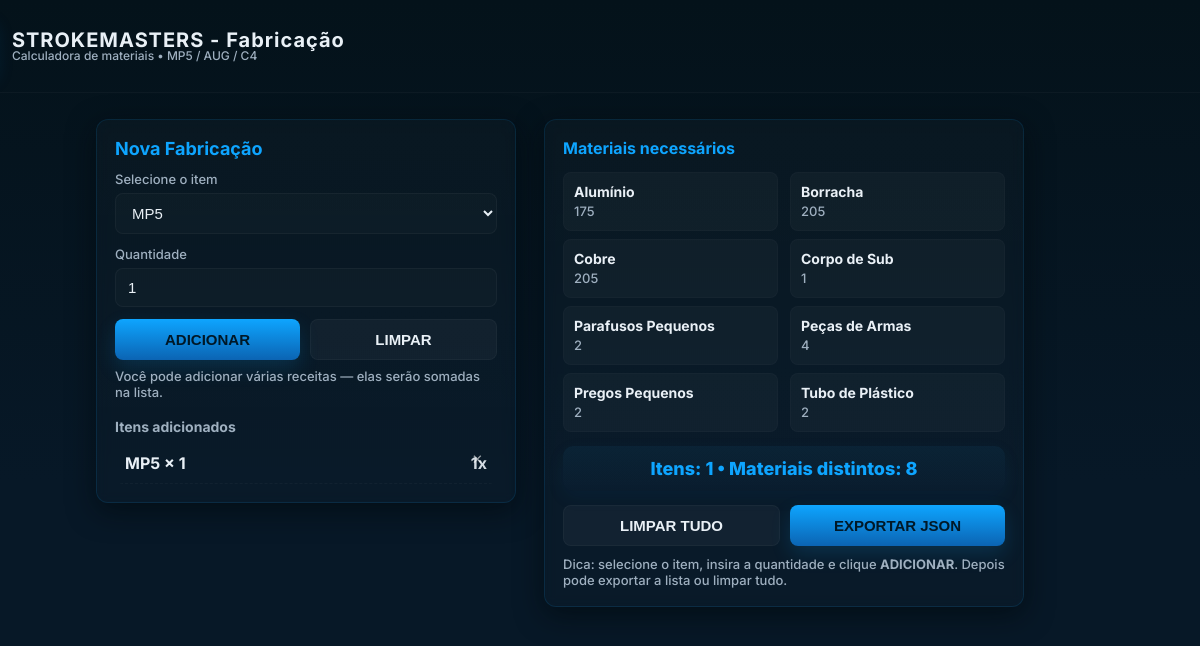
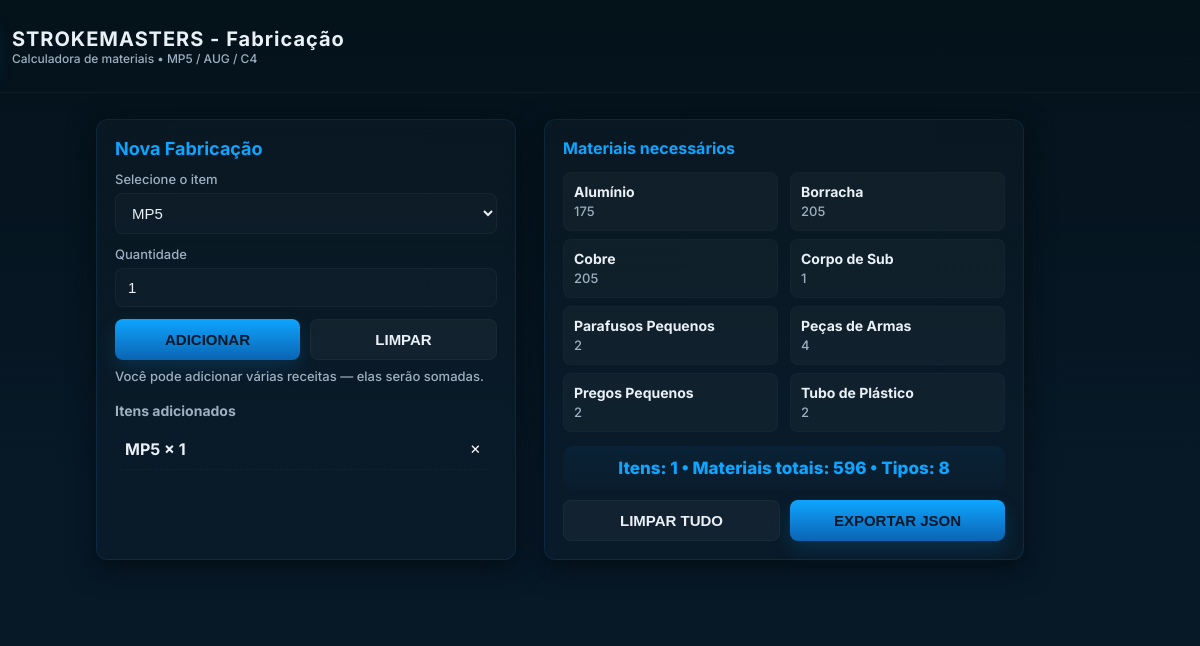
Before and after one commit to strokemasters/ruptura-calculadora, a plain HTML site: page index.html in a window 1280 px wide. Both pictures are taken after a click on the button "ADICIONAR". Shown: the full height of the page, 80-1280 px from the left. Drawn offline with Linux system fonts and the light colour scheme.

Commit message:
Update index.html

```diff
--- a/index.html
+++ b/index.html
@@ -12,8 +12,8 @@
   :root{
     --bg:#06121a;
     --panel:#071824;
-    --accent:#0ea5ff; /* cyan-blue */
-    --accent-2:#0b64b3; /* deeper blue */
+    --accent:#0ea5ff;
+    --accent-2:#0b64b3;
     --white:#e9f0f6;
     --muted:#9fb0c0;
     --glass: rgba(255,255,255,0.03);
@@ -25,9 +25,7 @@
     margin:0;
     background: linear-gradient(180deg,#04121a 0%, #071827 60%);
     color:var(--white);
-    font-family: 'Inter', system-ui, -apple-system, "Segoe UI", Roboto, "Helvetica Neue", Arial;
-    -webkit-font-smoothing:antialiased;
-    -moz-osx-font-smoothing:grayscale;
+    font-family: 'Inter', system-ui;
     min-height:100vh;
   }
 
@@ -44,36 +42,33 @@
     height:56px;
     object-fit:contain;
     border-radius:8px;
-    box-shadow: 0 6px 18px rgba(11,100,179,0.18), inset 0 -2px 6px rgba(255,255,255,0.03);
+    box-shadow: 0 6px 18px rgba(11,100,179,0.18);
   }
 
   header .title {
     display:flex;
     flex-direction:column;
-    line-height:1;
   }
+
   header .title h1{
     margin:0;
     font-size:20px;
     letter-spacing:1px;
-    color:var(--white);
   }
+
   header .title p {
     margin:0;
     font-size:12px;
     color:var(--muted);
   }
 
-  /* layout */
   .wrap{
     display:flex;
     gap:28px;
     padding:26px;
-    align-items:flex-start;
     justify-content:center;
   }
 
-  /* left: controls */
   .panel {
     width: 420px;
     background: linear-gradient(180deg, rgba(255,255,255,0.02), rgba(255,255,255,0.01));
@@ -81,7 +76,6 @@
     padding:18px;
     border: 1px solid var(--card-border);
     box-shadow: 0 8px 28px rgba(2,8,12,0.6);
-    backdrop-filter: blur(6px);
   }
 
   .panel h2{
@@ -102,11 +96,7 @@
     font-size:15px;
   }
 
-  .row {
-    display:flex;
-    gap:10px;
-    margin-top:12px;
-  }
+  .row { display:flex; gap:10px; margin-top:12px; }
   .btn {
     flex:1;
     padding:11px;
@@ -135,7 +125,6 @@
     margin-top:8px;
   }
 
-  /* right: results */
   .results {
     width:480px;
     background: linear-gradient(180deg, rgba(255,255,255,0.02), rgba(255,255,255,0.01));
@@ -143,8 +132,6 @@
     padding:18px;
     border:1px solid var(--card-border);
     box-shadow:0 8px 28px rgba(2,8,12,0.6);
-    backdrop-filter: blur(6px);
-    height:fit-content;
   }
 
   .results h3{
@@ -165,7 +152,6 @@
     padding:10px;
     border-bottom:1px dashed rgba(255,255,255,0.03);
     font-weight:600;
-    color:var(--white);
   }
 
   .materials {
@@ -182,14 +168,8 @@
     border:1px solid rgba(255,255,255,0.02);
   }
 
-  .mat b{display:block; font-size:14px; color:var(--white)}
+  .mat b{display:block; font-size:14px;}
   .mat span{color:var(--muted); font-size:13px}
-
-  .footer-actions{
-    margin-top:14px;
-    display:flex;
-    gap:10px;
-  }
 
   .big-total{
     margin-top:14px;
@@ -198,23 +178,16 @@
     background:linear-gradient(180deg, rgba(14,165,255,0.06), rgba(11,100,179,0.03));
     color:var(--accent);
     font-weight:800;
-    font-size:18px;
+    font-size:17px;
     text-align:center;
-    box-shadow:0 6px 18px rgba(11,100,179,0.08);
   }
 
-  /* responsive */
-  @media (max-width:960px){
-    .wrap{flex-direction:column; padding:18px}
-    .panel, .results { width:100% }
-  }
 </style>
 </head>
 <body>
 
 <header>
-  <!-- put your logo file in the repo and name it `logo.png` or change the src -->
-  <img class="logo" src="logo.png" alt="logo (coloque logo.png no repositório)">
+  <img class="logo" src="logo.png" alt="logo">
   <div class="title">
     <h1>STROKEMASTERS - Fabricação</h1>
     <p>Calculadora de materiais • MP5 / AUG / C4</p>
@@ -223,18 +196,17 @@
 
 <div class="wrap">
 
-  <!-- left: controls -->
-  <section class="panel" aria-label="Controles">
+  <section class="panel">
     <h2>Nova Fabricação</h2>
 
-    <label for="item">Selecione o item</label>
+    <label>Selecione o item</label>
     <select id="item">
       <option value="mp5">MP5</option>
       <option value="aug">AUG</option>
       <option value="c4">C4 Grande</option>
     </select>
 
-    <label for="qty">Quantidade</label>
+    <label>Quantidade</label>
     <input id="qty" type="number" min="1" value="1" />
 
     <div class="row">
@@ -242,230 +214,162 @@
       <button class="btn btn-clear" id="btnClearLocal">LIMPAR</button>
     </div>
 
-    <div class="small-muted">Você pode adicionar várias receitas — elas serão somadas na lista.</div>
+    <div class="small-muted">Você pode adicionar várias receitas — elas serão somadas.</div>
 
     <div style="margin-top:18px;">
-      <h2 style="font-size:14px; color:var(--muted); margin-bottom:8px">Itens adicionados</h2>
-      <div id="cart" class="cart-list" style="max-height:220px; overflow:auto;"></div>
+      <h2 style="font-size:14px;color:var(--muted)">Itens adicionados</h2>
+      <div id="cart" class="cart-list" style="max-height:220px;overflow:auto;"></div>
     </div>
   </section>
 
-  <!-- right: results -->
-  <aside class="results" aria-label="Materiais">
+  <aside class="results">
     <h3>Materiais necessários</h3>
 
-    <div id="materials" class="materials">
-      <!-- dynamically filled -->
+    <div id="materials" class="materials"></div>
+
+    <div class="big-total" id="grandTotal">
+      TOTAL
     </div>
 
-    <div class="big-total" id="grandTotal">TOTAL (indicativo): R$ 0,00</div>
-
-    <div class="footer-actions">
+    <div class="footer-actions" style="display:flex; gap:10px; margin-top:10px;">
       <button class="btn btn-clear" id="btnReset">LIMPAR TUDO</button>
       <button class="btn btn-add" id="btnExport">EXPORTAR JSON</button>
-    </div>
-
-    <div style="margin-top:10px; font-size:13px; color:var(--muted)">
-      Dica: selecione o item, insira a quantidade e clique <b>ADICIONAR</b>. Depois pode exportar a lista ou limpar tudo.
     </div>
   </aside>
 
 </div>
 
 <script>
-/*
-  Receitas definidas (por 1 unidade)
-  Valores conforme sua confirmação
-*/
 const RECIPES = {
-  mp5: {
-    name: "MP5",
-    materials: {
-      "Alumínio": 175,
-      "Cobre": 205,
-      "Pregos Pequenos": 2,
-      "Tubo de Plástico": 2,
-      "Borracha": 205,
-      "Parafusos Pequenos": 2,
-      "Corpo de Sub": 1,
-      "Peças de Armas": 4
-    },
-    priceIndicative: 0
+  mp5:{
+    name:"MP5",
+    materials:{ "Alumínio":175,"Cobre":205,"Pregos Pequenos":2,"Tubo de Plástico":2,"Borracha":205,"Parafusos Pequenos":2,"Corpo de Sub":1,"Peças de Armas":4 }
   },
-  aug: {
-    name: "AUG",
-    materials: {
-      "Alumínio": 225,
-      "Cobre": 265,
-      "Pregos Pequenos": 4,
-      "Tubo de Plástico": 4,
-      "Borracha": 265,
-      "Parafusos Pequenos": 4,
-      "Corpo de Rifle": 1,
-      "Peças de Armas": 6
-    },
-    priceIndicative: 0
+  aug:{
+    name:"AUG",
+    materials:{ "Alumínio":225,"Cobre":265,"Pregos Pequenos":4,"Tubo de Plástico":4,"Borracha":265,"Parafusos Pequenos":4,"Corpo de Rifle":1,"Peças de Armas":6 }
   },
-  c4: {
-    name: "C4 Grande",
-    materials: {
-      "C4 Pequena": 1,
-      "Plástico": 150,
-      "Dinamite": 60,
-      "Fios": 45,
-      "Parafusos Médios": 15,
-      "Circuito Avançado": 5
-    },
-    priceIndicative: 0
+  c4:{
+    name:"C4 Grande",
+    materials:{ "C4 Pequena":1,"Plástico":150,"Dinamite":60,"Fios":45,"Parafusos Médios":15,"Circuito Avançado":5 }
   }
 };
 
-/* cart (array of {key,qty}) and aggregated materials */
-let cart = [];
-let aggregate = {};
+let cart=[];
+let aggregate={};
 
-/* DOM refs */
-const itemEl = document.getElementById('item');
-const qtyEl = document.getElementById('qty');
-const btnAdd = document.getElementById('btnAdd');
-const btnClearLocal = document.getElementById('btnClearLocal');
-const cartDiv = document.getElementById('cart');
-const materialsDiv = document.getElementById('materials');
-const grandTotalEl = document.getElementById('grandTotal');
-const btnReset = document.getElementById('btnReset');
-const btnExport = document.getElementById('btnExport');
+const itemEl=document.getElementById('item');
+const qtyEl=document.getElementById('qty');
+const btnAdd=document.getElementById('btnAdd');
+const btnClearLocal=document.getElementById('btnClearLocal');
+const cartDiv=document.getElementById('cart');
+const materialsDiv=document.getElementById('materials');
+const grandTotalEl=document.getElementById('grandTotal');
+const btnReset=document.getElementById('btnReset');
+const btnExport=document.getElementById('btnExport');
 
-/* Helpers */
-function formatNumber(n){
-  if (typeof n !== 'number') return n;
-  return n.toLocaleString('pt-BR');
-}
+function formatNumber(n){ return n.toLocaleString('pt-BR'); }
 
-/* Add item to cart */
-btnAdd.addEventListener('click', ()=>{
-  const key = itemEl.value;
-  let qty = parseInt(qtyEl.value) || 0;
-  if(qty <= 0){
-    alert('Quantidade precisa ser 1 ou mais.');
-    qtyEl.focus();
-    return;
-  }
-
-  // push to cart
-  cart.push({key, qty});
+btnAdd.addEventListener('click',()=>{
+  const key=itemEl.value;
+  const qty=parseInt(qtyEl.value)||0;
+  if(qty<=0){ alert("Quantidade inválida"); return; }
+  cart.push({key,qty});
   recalcAggregate();
   renderCart();
   renderMaterials();
 });
 
-/* Clear only input fields (not entire cart) */
-btnClearLocal.addEventListener('click', ()=>{
-  qtyEl.value = 1;
-  itemEl.selectedIndex = 0;
+btnClearLocal.addEventListener('click',()=>{
+  qtyEl.value=1;
+  itemEl.selectedIndex=0;
 });
 
-/* Calculate aggregated materials */
 function recalcAggregate(){
-  aggregate = {}; // reset
-  cart.forEach(entry => {
-    const recipe = RECIPES[entry.key];
-    if(!recipe) return;
-    const factor = entry.qty;
-    // for each material add factor*amount
+  aggregate={};
+  cart.forEach(entry=>{
+    const recipe=RECIPES[entry.key];
     for(const mat in recipe.materials){
-      const need = recipe.materials[mat] * factor;
-      aggregate[mat] = (aggregate[mat] || 0) + need;
+      aggregate[mat]=(aggregate[mat]||0)+(recipe.materials[mat]*entry.qty);
     }
   });
 }
 
-/* Render cart list */
 function renderCart(){
-  cartDiv.innerHTML = '';
-  if(cart.length === 0){
-    cartDiv.innerHTML = '<div style="padding:10px;color:var(--muted)">Nenhuma fabricação adicionada.</div>';
+  cartDiv.innerHTML="";
+  if(cart.length===0){
+    cartDiv.innerHTML='<div style="padding:10px;color:var(--muted)">Nenhuma fabricação adicionada.</div>';
     return;
   }
-  cart.forEach((c, idx) => {
-    const recipe = RECIPES[c.key];
-    const el = document.createElement('div');
-    el.className = 'cart-item';
-    el.innerHTML = `<div>${recipe.name} × ${c.qty}</div>
-                    <div style="opacity:0.9">${c.qty}x</div>`;
-    // add remove button
-    el.style.position='relative';
-    const removeBtn = document.createElement('button');
-    removeBtn.textContent = '✕';
-    removeBtn.title = 'Remover este item';
-    removeBtn.style.position='absolute';
-    removeBtn.style.right='8px';
-    removeBtn.style.top='8px';
-    removeBtn.style.background='transparent';
-    removeBtn.style.color='rgba(255,255,255,0.6)';
-    removeBtn.style.border='none';
-    removeBtn.style.cursor='pointer';
-    removeBtn.addEventListener('click', ()=> {
+  cart.forEach((c,idx)=>{
+    const recipe=RECIPES[c.key];
+    const div=document.createElement('div');
+    div.className='cart-item';
+    div.innerHTML=`${recipe.name} × ${c.qty}`;
+
+    const remove=document.createElement('button');
+    remove.textContent="✕";
+    remove.style.background='transparent';
+    remove.style.border='none';
+    remove.style.color='white';
+    remove.style.cursor='pointer';
+    remove.onclick=()=>{
       cart.splice(idx,1);
       recalcAggregate();
       renderCart();
       renderMaterials();
-    });
-    el.appendChild(removeBtn);
-    cartDiv.appendChild(el);
+    };
+
+    div.appendChild(remove);
+    cartDiv.appendChild(div);
   });
 }
 
-/* Render aggregated materials */
 function renderMaterials(){
-  materialsDiv.innerHTML = '';
-  const keys = Object.keys(aggregate);
-  if(keys.length === 0){
-    materialsDiv.innerHTML = '<div style="color:var(--muted)">Adicione itens para ver os materiais necessários.</div>';
-    grandTotalEl.textContent = 'TOTAL (indicativo): R$ 0,00';
+  materialsDiv.innerHTML="";
+
+  const mats=Object.keys(aggregate);
+
+  if(mats.length===0){
+    materialsDiv.innerHTML='<div style="color:var(--muted)">Adicione itens.</div>';
+    grandTotalEl.textContent="TOTAL";
     return;
   }
-  // sort materials alphabetically (optional)
-  keys.sort();
-  keys.forEach(k => {
-    const amount = aggregate[k];
-    const box = document.createElement('div');
-    box.className='mat';
-    box.innerHTML = `<b>${k}</b><span>${formatNumber(amount)}</span>`;
-    materialsDiv.appendChild(box);
+
+  mats.sort();
+  mats.forEach(k=>{
+    const el=document.createElement('div');
+    el.className='mat';
+    el.innerHTML=`<b>${k}</b><span>${formatNumber(aggregate[k])}</span>`;
+    materialsDiv.appendChild(el);
   });
 
-  // optional indicative total price: sum of materials * factor
-  // You don't have price data for materials; leave indicative as count summary
-  let totalItems = 0;
-  cart.forEach(c => totalItems += c.qty);
-  grandTotalEl.textContent = `Itens: ${totalItems} • Materiais distintos: ${keys.length}`;
+  let totalItems=cart.reduce((s,c)=>s+c.qty,0);
+  let totalMaterials=Object.values(aggregate).reduce((s,n)=>s+n,0);
+  let distinct=mats.length;
+
+  grandTotalEl.textContent=
+    `Itens: ${totalItems} • Materiais totais: ${formatNumber(totalMaterials)} • Tipos: ${distinct}`;
 }
 
-/* Reset everything */
-btnReset.addEventListener('click', ()=>{
-  if(!confirm('Limpar tudo?')) return;
-  cart = [];
-  aggregate = {};
+btnReset.addEventListener('click',()=>{
+  if(!confirm("Limpar tudo?")) return;
+  cart=[];
+  aggregate={};
   renderCart();
   renderMaterials();
 });
 
-/* Export JSON (downloads a file with aggregated materials + cart) */
-btnExport.addEventListener('click', ()=>{
-  const payload = {
-    createdAt: new Date().toISOString(),
-    cart,
-    aggregate
-  };
-  const blob = new Blob([JSON.stringify(payload,null,2)], {type:'application/json'});
-  const a = document.createElement('a');
-  a.href = URL.createObjectURL(blob);
-  a.download = 'strokemasters-fabricacao.json';
+btnExport.addEventListener('click',()=>{
+  const payload={createdAt:new Date().toISOString(),cart,aggregate};
+  const blob=new Blob([JSON.stringify(payload,null,2)],{type:"application/json"});
+  const a=document.createElement('a');
+  a.href=URL.createObjectURL(blob);
+  a.download='strokemasters-fabricacao.json';
   a.click();
   URL.revokeObjectURL(a.href);
 });
 
-/* initial render */
 renderCart();
 renderMaterials();
 </script>
```
